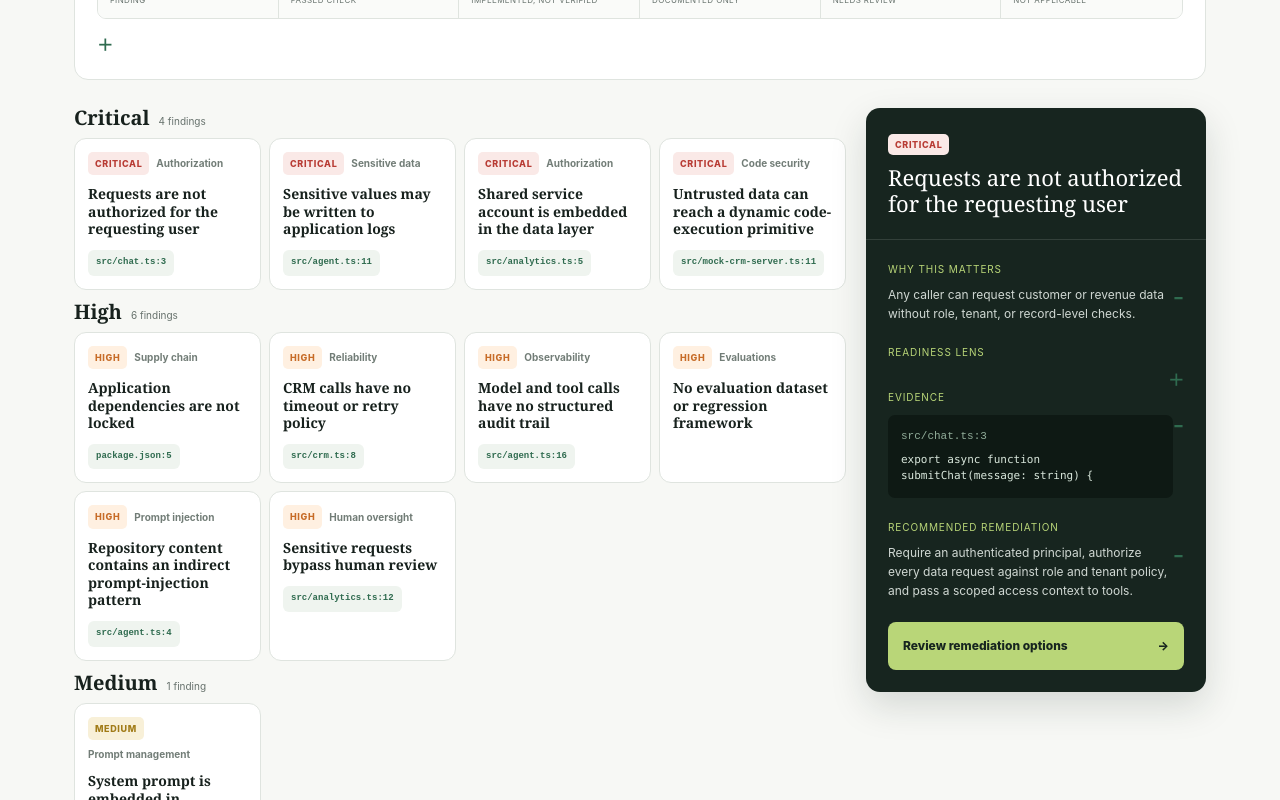
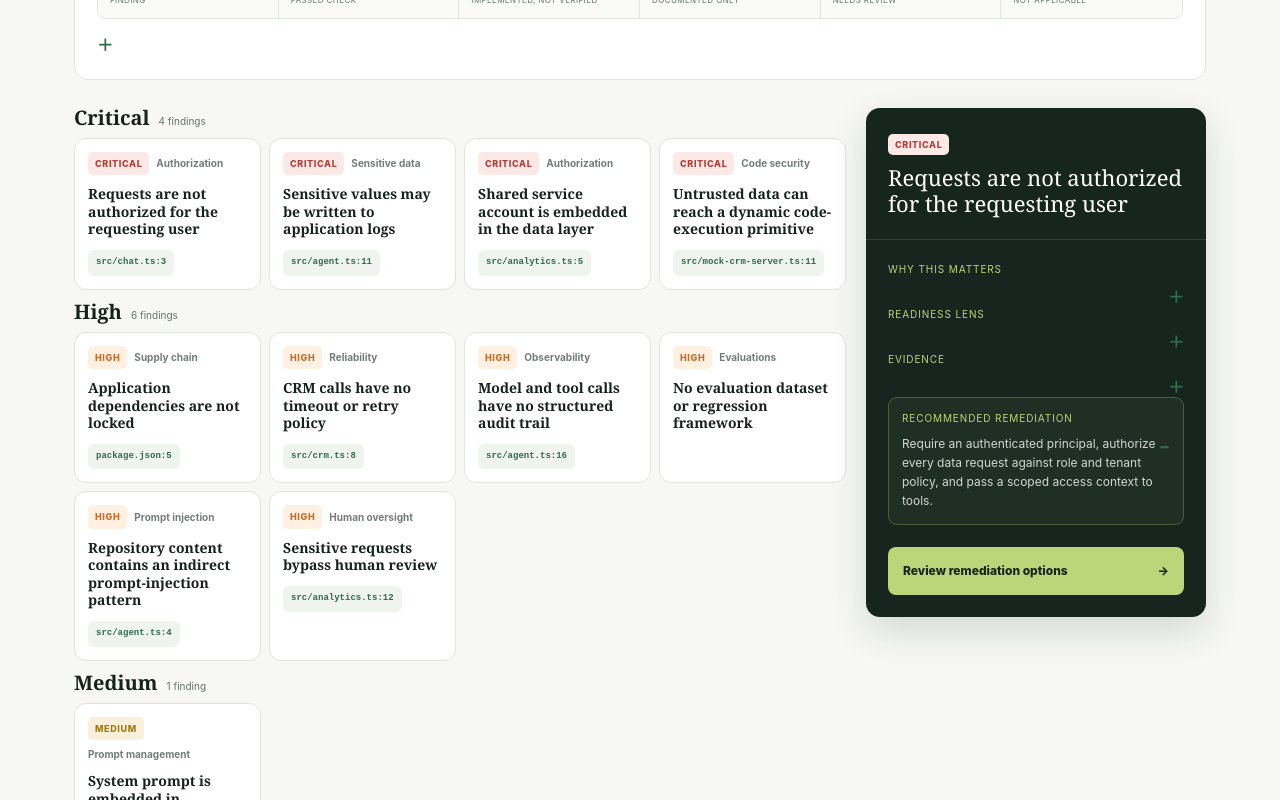
Before and after one commit to mkarunaker/production-lens, a Next.js app: page /results in a window 1280 px wide. Shown: the part 597-1397 px from the top of the page. Built offline with nearby package versions, Linux system fonts and the light colour scheme.

Commit message:
ux: collapse finding details except remediation

```diff
--- a/app/globals.css
+++ b/app/globals.css
@@ -209,6 +209,7 @@ button { font: inherit; }
 .detail-header h2 { margin: 10px 0 0; font: 500 22px/1.2 Georgia, serif; }
 .detail-body { padding: 22px; }
 .detail-section + .detail-section { margin-top: 22px; }
+.detail-section:last-of-type { padding: 13px; border: 1px solid rgba(185,214,120,.28); border-radius: 9px; background: rgba(185,214,120,.06); }
 .detail-section h3 { color: var(--lime); margin: 0 0 8px; font-size: 10px; text-transform: uppercase; letter-spacing: .09em; }
 .detail-section p { color: #d0d8d3; margin: 0; font-size: 12px; line-height: 1.6; }
 .detail-principles { display: grid; gap: 8px; }
--- a/app/results/page.tsx
+++ b/app/results/page.tsx
@@ -165,7 +165,7 @@ function Results({
               <h2>{selected.title}</h2>
             </div>
             <div className="detail-body">
-              <details className="detail-section" open><summary><h3>Why this matters</h3></summary><p>{selected.impact}</p></details>
+              <details className="detail-section"><summary><h3>Why this matters</h3></summary><p>{selected.impact}</p></details>
               <details className="detail-section"><summary><h3>Readiness lens</h3></summary>
                 <div className="detail-principles">
                   {selected.principles.map((principle) => (
@@ -177,7 +177,7 @@ function Results({
                   ))}
                 </div>
               </details>
-              <details className="detail-section" open><summary><h3>Evidence</h3></summary>
+              <details className="detail-section"><summary><h3>Evidence</h3></summary>
                 {selected.evidence ? (
                   <div className="code-block">
                     <span className="code-location">{selected.evidence.path}:{selected.evidence.line}</span>
```
